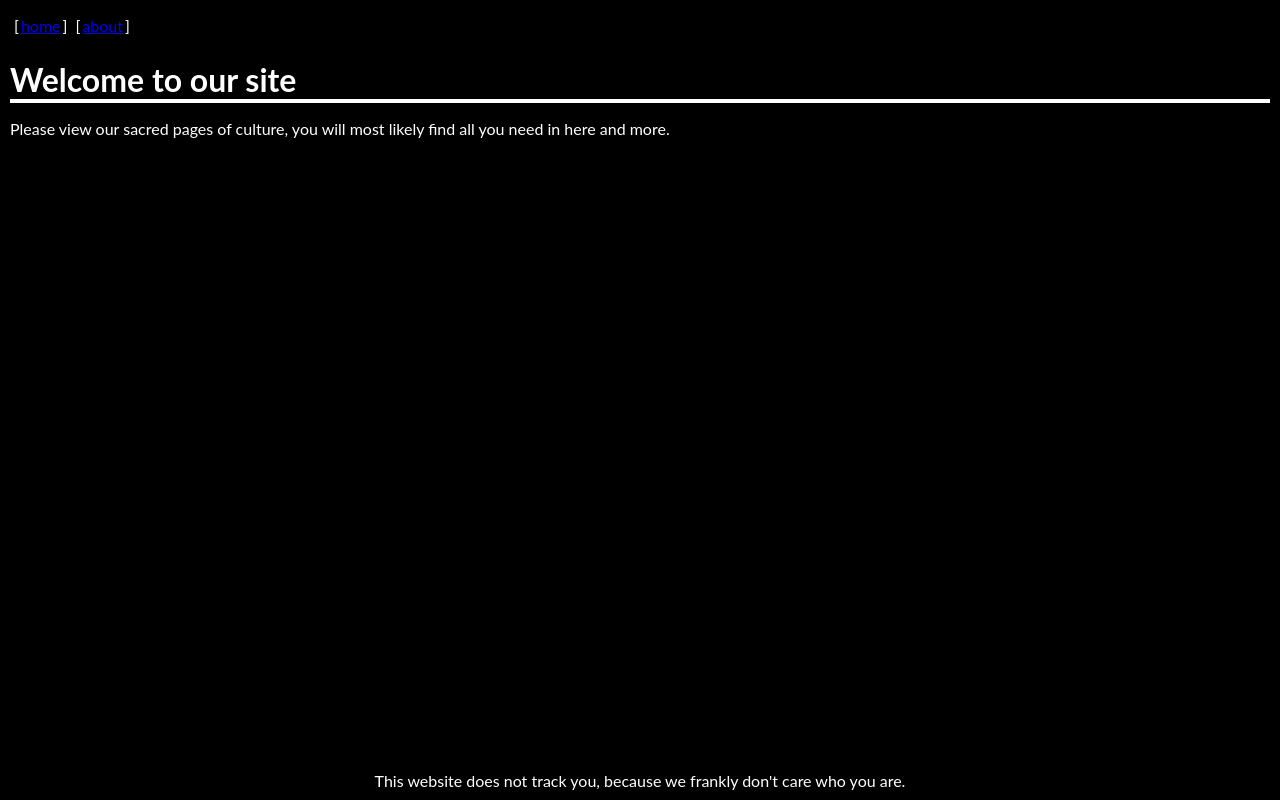
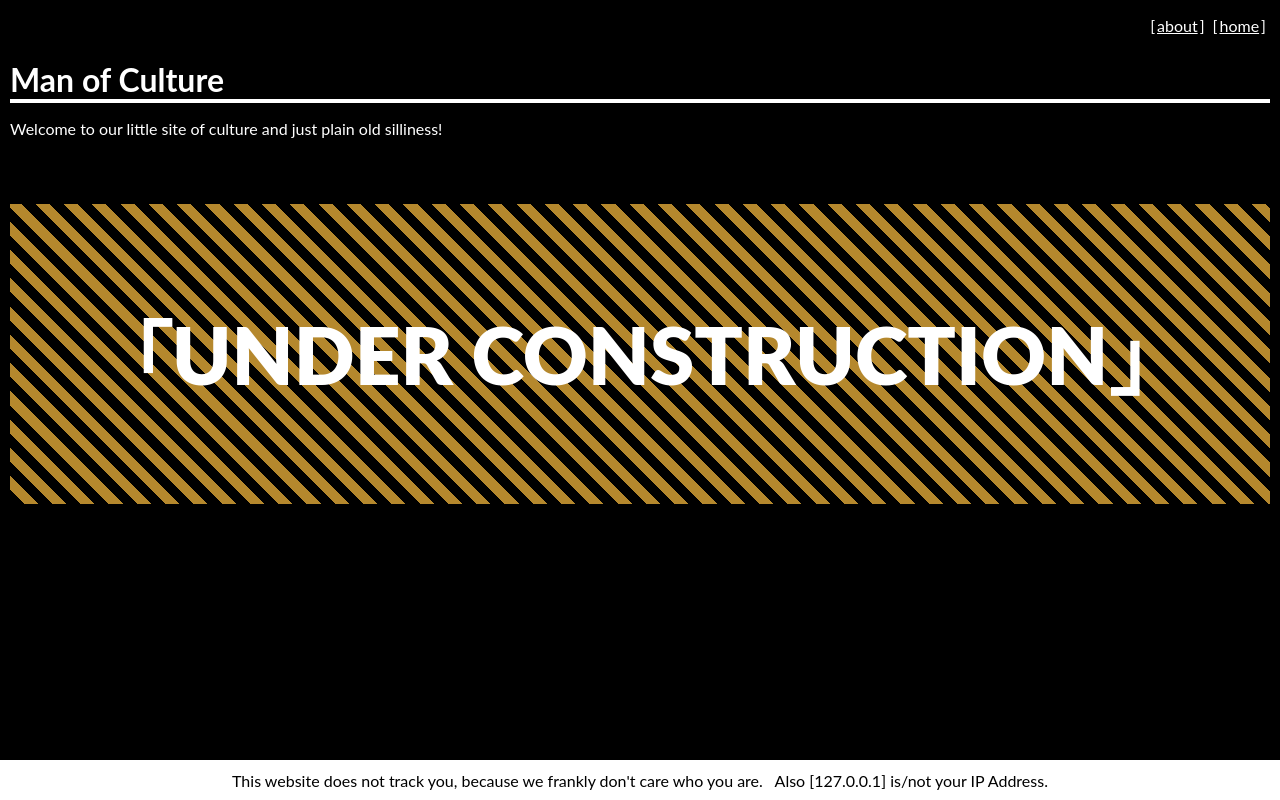
Before and after one commit to niestakultura/home-of-the-cultured, a plain HTML site: page index.html in a window 1280 px wide. Drawn offline with Linux system fonts and the light colour scheme.

Commit message:
add more stuff

```diff
--- a/index.html
+++ b/index.html
@@ -3,88 +3,26 @@
 <head>
     <title>Man of Culture</title>
     <meta name="description" content="This site contains culture that will melt your eyes, like that ending scene in Indiana Jones." />
-    <style>
-        body {
-            margin: 0;
-            padding: 0;
-            background-color: #000000;
-            color: #ffffff;
-            font-size: 16px;
-            font-family: "Lato", "Roboto", Arial, Tahoma, sans-serif;
-        }
-
-        .content {
-            padding: 10px;
-            height: calc(100vh - 110px);
-        }
-
-        h1 {
-            width: 100%;
-            border-bottom: 4px solid;
-            margin: 0 0 10px 0;
-        }
-
-        footer {
-            width: 100%;
-            height: 40px;
-            display: flex;
-            text-align: center;
-            justify-content: space-evenly;
-            align-items: center;
-        }
-
-        nav {
-            display: flex;
-            height: 30px;
-            padding: 10px;
-            align-items: center;
-        }
-
-        nav > ul {
-            list-style-type: none;
-            display: contents;
-        }
-
-        nav > ul li {
-            display: block;
-            float: left;
-            padding: 0 4px;
-        }
-
-        nav > ul li:before {
-            content: "[";
-            padding-right: 2px;
-        }
-
-        nav > ul li:after {
-            content: "]";
-            padding-left: 2px;
-        }
-
-        a:active,
-        a:visited,
-        a:hover,
-        a:hover {
-            color: #ffffff;
-        }
-    </style>
+    <link rel="stylesheet" href="./style.css">
 </head>
 
 <body>
 
 <nav>
     <ul>
+        <li><a href="/about.html">about</a></li>
         <li><a href="/">home</a></li>
-        <li><a href="/about.html">about</a></li>
     </ul>
 </nav>
 
 <div class="content">
-    <h1>Welcome to our site</h1>
-    <p>Please view our sacred pages of culture, you will most likely find all you need in here and more.</p>
+    <h1>Man of Culture</h1>
+    <p>Welcome to our little site of culture and just plain old silliness!</p>
+
+    <span class="under-construction stripe-yellow">UNDER CONSTRUCTION</span>
 </div>
 
-<footer>This website does not track you, because we frankly don't care who you are.</footer>
+<footer>This website does not track you, because we frankly don't care who you are. &nbsp;&nbsp;Also [127.0.0.1] is/not your IP Address.</footer>
 
 </body>
 
--- /dev/null
+++ b/style.css
@@ -0,0 +1,100 @@
+body {
+    margin: 0;
+    padding: 0;
+    background-color: #000000;
+    color: #ffffff;
+    font-size: 16px;
+    font-family: "Lato", "Roboto", Arial, Tahoma, sans-serif;
+}
+
+.content {
+    padding: 10px;
+    height: calc(100vh - 110px);
+    overflow-x: hidden;
+    overflow-y: auto;
+}
+
+h1 {
+    width: 100%;
+    border-bottom: 4px solid;
+    margin: 0 0 10px 0;
+}
+
+footer {
+    width: 100%;
+    height: 40px;
+    display: flex;
+    text-align: center;
+    justify-content: space-evenly;
+    align-items: center;
+
+    background-color: #ffffff;
+    color: #000000;
+}
+
+nav {
+    display: flex;
+    height: 30px;
+    padding: 10px;
+    align-items: center;
+    justify-content: flex-end;
+}
+
+nav > ul {
+    list-style-type: none;
+    display: contents;
+}
+
+nav > ul li {
+    display: block;
+    float: left;
+    padding: 0 4px;
+}
+
+nav > ul li:before {
+    content: "[";
+    padding-right: 2px;
+}
+
+nav > ul li:after {
+    content: "]";
+    padding-left: 2px;
+}
+
+a,
+a:active,
+a:visited,
+a:hover,
+a:hover {
+    color: #ffffff;
+}
+
+.stripe-yellow {
+    background: repeating-linear-gradient(45deg, #000000, #000000 10px, #b5882d 10px, #b5882d 20px);
+}
+
+.under-construction {
+    margin-top: 50px;
+    display: inline-flex;
+    text-align: center;
+    height: 300px;
+    align-items: center;
+    width: 100%;
+    justify-content: center;
+    font-size: 5em;
+    font-weight: 900;
+}
+
+.under-construction:before,
+.under-construction:after {
+    font-size: 1em;
+    font-weight: 900;
+}
+
+.under-construction:before {
+    content: "\300C";
+}
+
+.under-construction:after {
+    content: "\300D";
+}
```
